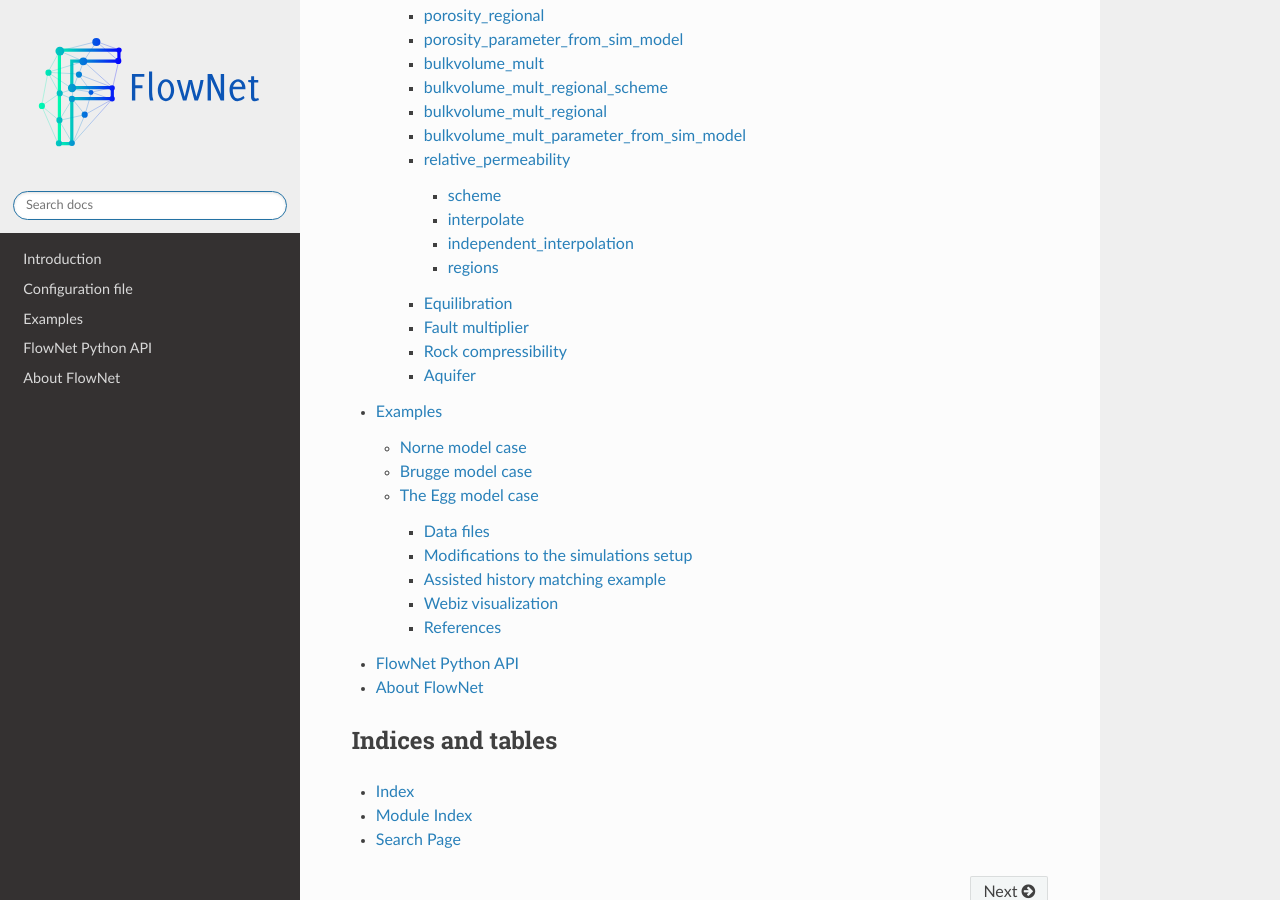
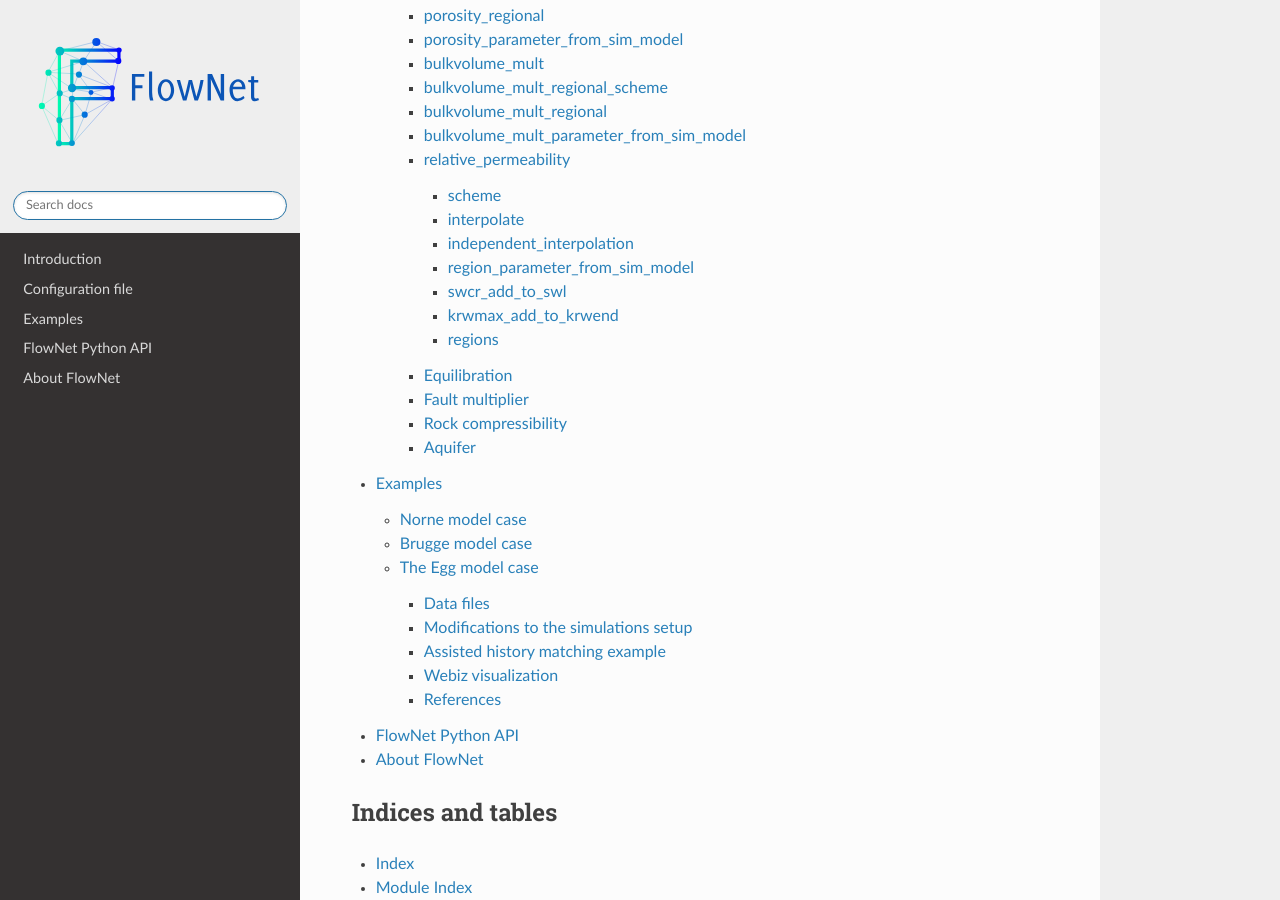
Before and after one commit to equinor/flownet, a Sphinx documentation site: the page built from docs/index.rst, in a window 1280 px wide and 900 px high, scrolled down 1944 px. Built offline with Sphinx 7.4.7 and the Read the Docs theme 2.0.0, drawn with Linux system fonts in a browser that asks for light colours; some of the changed lines change nothing that is shown.

Commit message:
Update configuration_file.rst

```diff
--- a/docs/configuration_file.rst
+++ b/docs/configuration_file.rst
@@ -767,55 +767,6 @@
 FlowNet currently uses Corey correlations for generating relative permeability input curves for Flow. At a later
 stage LET parametrization may also be implemented.
 
-The input related to relative permeability modelling has its own section in the config yaml file.
-
-+----------------------------------+----------------------------------+
-| Available options in config yaml | Example of usage                 |
-+----------------------------------+----------------------------------+
-|                                  |                                  |
-| .. code-block:: yaml             | .. code-block:: yaml             |
-|                                  |                                  |
-|  flownet:                        |  flownet:                        |
-|    model_parameters:             |    model_parameters:             |
-|      relative_permeability:      |      relative_permeability:      |
-|        scheme:                   |        scheme: global            |
-|        interpolate:              |        interpolate: true         |
-|        independent_interpolation:|        regions:                  |
-|        regions:                  |          swirr:                  |
-|          id:                     |            min:  0.01            |
-|          swirr:                  |            max:  0.03            |
-|            min:                  |          swl:                    |
-|            max:                  |            min:  0.03            |
-|            mean:                 |            max:  0.05            |
-|            base:                 |          swcr:                   |
-|            stddev:               |            min:  0.09            |
-|            distribution:         |            max:  0.15            |
-|            low_optimistic:       |          sorw:                   |
-|          swl:                    |            min:                  |
-|            <same as for swirr>   |            max:                  |
-|          swcr:                   |          nw:                     |
-|            <same as for swirr>   |            min:                  |
-|          sorw:                   |            max:                  |
-|            <same as for swirr>   |          now:                    |
-|          krwend:                 |            min:                  |
-|            <same as for swirr>   |            max:                  |
-|          kroend:                 |          krwend:                 |
-|            <same as for swirr>   |            min:                  |
-|          no:                     |            max:                  |
-|            <same as for swirr>   |          kroend:                 |
-|          now:                    |            min:                  |
-|            <same as for swirr>   |            max:                  |
-|          sorg:                   |                                  |
-|            <same as for swirr>   |                                  |
-|          sgcr:                   |                                  |
-|            <same as for swirr>   |                                  |
-|          ng:                     |                                  |
-|            <same as for swirr>   |                                  |
-|          nog:                    |                                  |
-|            <same as for swirr>   |                                  |
-|          krgend:                 |                                  |
-|            <same as for swirr>   |                                  |
-+----------------------------------+----------------------------------+
 
 scheme
 ~~~~~~
@@ -849,6 +800,28 @@
 decide whether or not the interpolation for water/oil relative permeability and gas/oil relative
 permeability will be performed independently. The default value is False.
 
+
+region_parameter_from_sim_model
+~~~~~~~~~~~~~~~~~~~~~~~~~~~~~~~
+
+The name of the regions grid parameter in the simulation model to base the relative permeability
+region parameter in the FlowNet model on (the default parameter is SATNUM).
+
+swcr_add_to_swl
+~~~~~~~~~~~~~~~
+
+Allows for calculating SWCR by adding a number to SWL. Especially useful to avoid non-physical values
+when defining prior distributions. If this parameter is set to true, the numbers defined under swcr
+will be used to define a prior distribution for the delta value added to SWL, instead of defining the
+prior distribution for SWCR directly (default value is False).
+
+krwmax_add_to_krwend
+~~~~~~~~~~~~~~~~~~~~
+
+Allows for calculating KRWMAX by adding a number to KRWEND. Especially useful to avoid non-physical
+values when defining prior distributions. If this parameter is set to true, the numbers defined
+under KRWMAX will be used to define a prior distribution for the delta value added to KRWEND,
+instead of defining the prior distribution for KRWMAX directly (the default value is False).
 
 regions
 ~~~~~~~
@@ -897,6 +870,60 @@
 the **min** (low), **base** and **max** (high) keywords.
 For some parameters a low numerical value is favorable. This can be indicated by setting
 **low_optimistic** to **True** for that parameter (the default value of low_optimistic is False).
+
+
+
++----------------------------------------+----------------------------------+----------------------------------+
+| Available options in config yaml       | Example of usage                 | Example of usage                 |
++----------------------------------------+----------------------------------+----------------------------------+
+|                                        |                                  |                                  |
+| .. code-block:: yaml                   | .. code-block:: yaml             | .. code-block:: yaml             |
+|                                        |                                  |                                  |
+|  flownet:                              |  flownet:                        |  flownet:                        |
+|    model_parameters:                   |    model_parameters:             |    model_parameters:             |
+|      relative_permeability:            |      relative_permeability:      |      relative_permeability:      |
+|        scheme:                         |        scheme: global            |        scheme: regions_from_sim  |
+|        region_parameter_from_sim_model:|        regions:                  |        interpolate: true         |
+|        swcr_add_to_swl:                |          id: None                |        regions:                  |
+|        krwmax_add_to_krwend:           |          swirr:                  |          id: None                |
+|        interpolate:                    |            min:  0.01            |          swirr:                  |
+|        independent_interpolation:      |            max:  0.03            |            min:  0.01            |
+|        regions:                        |          swl:                    |            base: 0.02            |
+|          id:                           |            min:  0.03            |            max:  0.03            |
+|          swirr:                        |            max:  0.05            |          swl:                    |
+|            min:                        |          swcr:                   |            min:  0.03            |
+|            max:                        |            min:  0.09            |            base: 0.04            |
+|            mean:                       |            max:  0.15            |            max:  0.05            |
+|            base:                       |          sorw:                   |          swcr:                   |
+|            stddev:                     |            min:  0.2             |            min:  0.09            |
+|            distribution:               |            max:  0.3             |            base: 0.12            |
+|            low_optimistic:             |          nw:                     |            max:  0.15            |
+|          swl:                          |            min:  1.5             |          sorw:                   |
+|            <same as for swirr>         |            max:  3.0             |            min:  0.2             |
+|          swcr:                         |          now:                    |            base: 0.25            |
+|            <same as for swirr>         |            min:  1.5             |            max:  0.3             |
+|          sorw:                         |            max:  3.0             |          nw:                     |
+|            <same as for swirr>         |          krwend:                 |            min:  1.5             |
+|          krwend:                       |            min:  0.4             |            base: 2.25            |
+|            <same as for swirr>         |            max:  0.6             |            max:  3.0             |
+|          kroend:                       |          kroend:                 |          now:                    |
+|            <same as for swirr>         |            min:  0.9             |            min:  1.5             |
+|          no:                           |            max:  1.0             |            base: 2.25            |
+|            <same as for swirr>         |                                  |            max:  3.0             |
+|          now:                          |                                  |          krwend:                 |
+|            <same as for swirr>         |                                  |            min:  0.4             |
+|          sorg:                         |                                  |            base: 0.5             |
+|            <same as for swirr>         |                                  |            max:  0.6             |
+|          sgcr:                         |                                  |          kroend:                 |
+|            <same as for swirr>         |                                  |            min:  0.9             |
+|          ng:                           |                                  |            base: 0.95            |
+|            <same as for swirr>         |                                  |            max:  1.0             |
+|          nog:                          |                                  |                                  |
+|            <same as for swirr>         |                                  |                                  |
+|          krgend:                       |                                  |                                  |
+|            <same as for swirr>         |                                  |                                  |
++----------------------------------------+----------------------------------+----------------------------------+
+
 
 
 Equilibration
```
